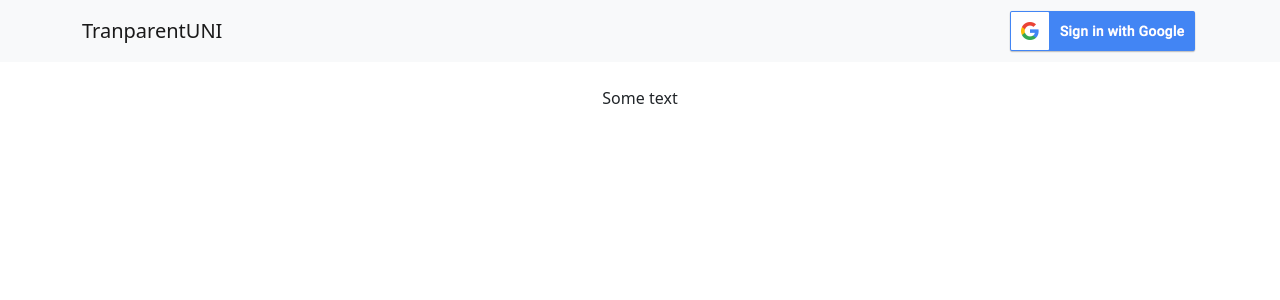
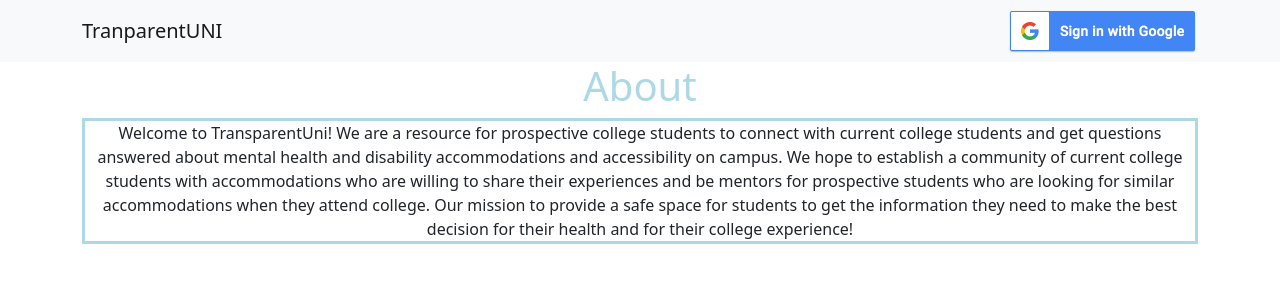
Before and after one commit to ParamOza/TransparentUni, a React (Create React App) app: page / in a window 1280 px wide. Shown: the top 300 px of the page. Built offline with nearby package versions, Linux system fonts and the light colour scheme; no server answers.

Commit message:
Added About section to main page

```diff
--- /dev/null
+++ b/src/About.js
@@ -0,0 +1,18 @@
+import React from "react";
+
+//Write an About component that renders a short paragraph about the site.
+const About = () => {
+    return (
+        <div>
+        <h1 style={{color: "lightblue"}}>About</h1>
+        <p style={{border: "3px solid lightblue"}}>
+            Welcome to TransparentUni! We are a resource for prospective college students to connect with current college students
+            and get questions answered about mental health and disability accommodations and accessibility on campus. We hope to establish
+            a community of current college students with accommodations who are willing to share their experiences and be mentors for prospective
+            students who are looking for similar accommodations when they attend college. Our mission to provide a safe space for students to get the
+            information they need to make the best decision for their health and for their college experience!
+        </p>
+        </div>
+    );
+    }
+export default About;
--- a/src/Body.js
+++ b/src/Body.js
@@ -2,12 +2,13 @@
 import Container from 'react-bootstrap/Container';
 import 'bootstrap/dist/css/bootstrap.min.css';
 import './App.css';
+import About from './About';
 
 const Body = () => {
     return (
       <Container>
         <div class = "align-middle">
-            <p class = "m-4">Some text</p>
+            <About />
         </div>
       </Container>
     )
```
